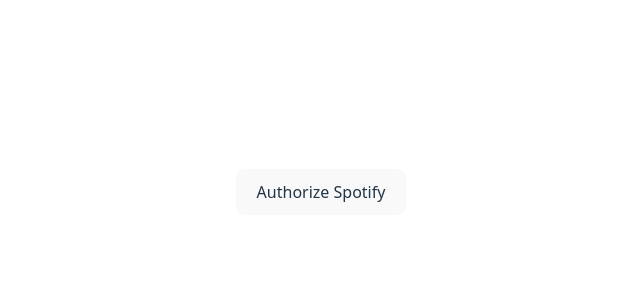
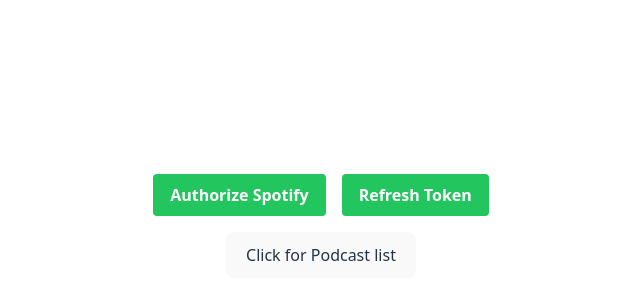
Before and after one commit to christinasaran/SpotifyPodcasts, a Vue app in the folder spotify-podcast/: page / in a window 1280 px wide. Shown: the part 208-508 px from the top of the page, without its empty margins (319-959 px from the left). Built offline with nearby package versions, Linux system fonts and the light colour scheme.

Commit message:
search for podcasts limit 20

```diff
--- a/spotify-podcast/src/components/SpotifyAuthorize.vue
+++ b/spotify-podcast/src/components/SpotifyAuthorize.vue
@@ -1,5 +1,5 @@
 <script setup lang="ts">
-import { onMounted } from "vue";
+import { onMounted, onUnmounted } from "vue";
 
 const clientId: string = "388dcaf144944b57bc090f478c6a5cbc";
 
@@ -64,6 +64,22 @@
   return await response.json();
 }
 
+async function refreshToken(): Promise<TokenResponse> {
+  const response = await fetch(tokenEndpoint, {
+    method: "POST",
+    headers: {
+      "Content-Type": "application/x-www-form-urlencoded",
+    },
+    body: new URLSearchParams({
+      client_id: clientId,
+      grant_type: "refresh_token",
+      refresh_token: currentToken.refresh_token,
+    }),
+  });
+
+  return await response.json();
+}
+
 async function redirectToSpotifyAuthorize(): Promise<void> {
   const possible: string =
     "ABCDEFGHIJKLMNOPQRSTUVWXYZabcdefghijklmnopqrstuvwxyz0123456789";
@@ -100,6 +116,13 @@
   window.location.href = authUrl.toString(); // Redirect the user to the authorization server for login
 }
 
+async function refreshTokenClick(): Promise<void> {
+  const token = await refreshToken();
+  console.log("@pre save: ", currentToken.expires);
+  currentToken.save(token);
+  console.log("@post save: ", currentToken.expires);
+}
+
 async function handleSpotifyCallback(): Promise<void> {
   // On page load, try to fetch auth code from current browser search URL
   const args = new URLSearchParams(window.location.search);
@@ -108,7 +131,6 @@
   // If we find a code, we're in a callback, do a token exchange
   if (code) {
     const token = await getToken(code);
-    debugger;
     currentToken.save(token);
 
     // Remove code from URL so we can refresh correctly.
@@ -118,15 +140,70 @@
     const updatedUrl = url.search ? url.href : url.href.replace("?", "");
     window.history.replaceState({}, document.title, updatedUrl);
   }
+  // If we have a token, we're logged in, so fetch user data and render logged in template
+  if (currentToken.access_token) {
+    const userData = await getUserData();
+    console.log(userData);
+  }
+}
+
+async function getUserData() {
+  const response = await fetch("https://api.spotify.com/v1/me", {
+    method: "GET",
+    headers: { Authorization: "Bearer " + currentToken.access_token },
+  });
+
+  return await response.json();
+}
+
+async function getPodcastList() {
+  // GET request supports query parameters
+  const params = new URLSearchParams({
+    q: "exercize",
+    type: "show",
+    limit: 20,
+  });
+  const response = await fetch(
+    `https://api.spotify.com/v1/search?${params.toString()}`,
+    {
+      method: "GET",
+      headers: { Authorization: "Bearer " + currentToken.access_token },
+    }
+  );
+  const res = await response.json();
+  console.log(res);
+  return res;
 }
 
 onMounted(() => {
   handleSpotifyCallback();
 });
+
+onUnmounted(() => {
+  localStorage.clear(); // localStorage persists across sessions, fresh authentication
+});
 </script>
-
 <template>
-  <button @click="redirectToSpotifyAuthorize">Authorize Spotify</button>
+  <header class="p-4 justify-between items-center">
+    <div class="text-white text-xl font-bold mb-6">Spotify App</div>
+    <div class="space-x-4">
+      <button
+        @click="redirectToSpotifyAuthorize"
+        class="bg-green-500 hover:bg-green-600 text-white font-semibold py-2 px-4 rounded"
+      >
+        Authorize Spotify
+      </button>
+      <button
+        @click="refreshTokenClick"
+        class="bg-green-500 hover:bg-green-600 text-white font-semibold py-2 px-4 rounded"
+      >
+        Refresh Token
+      </button>
+    </div>
+  </header>
+  <div>
+    <button @click="getPodcastList">Click for Podcast list</button>
+  </div>
 </template>
 
 <style scoped></style>
```
